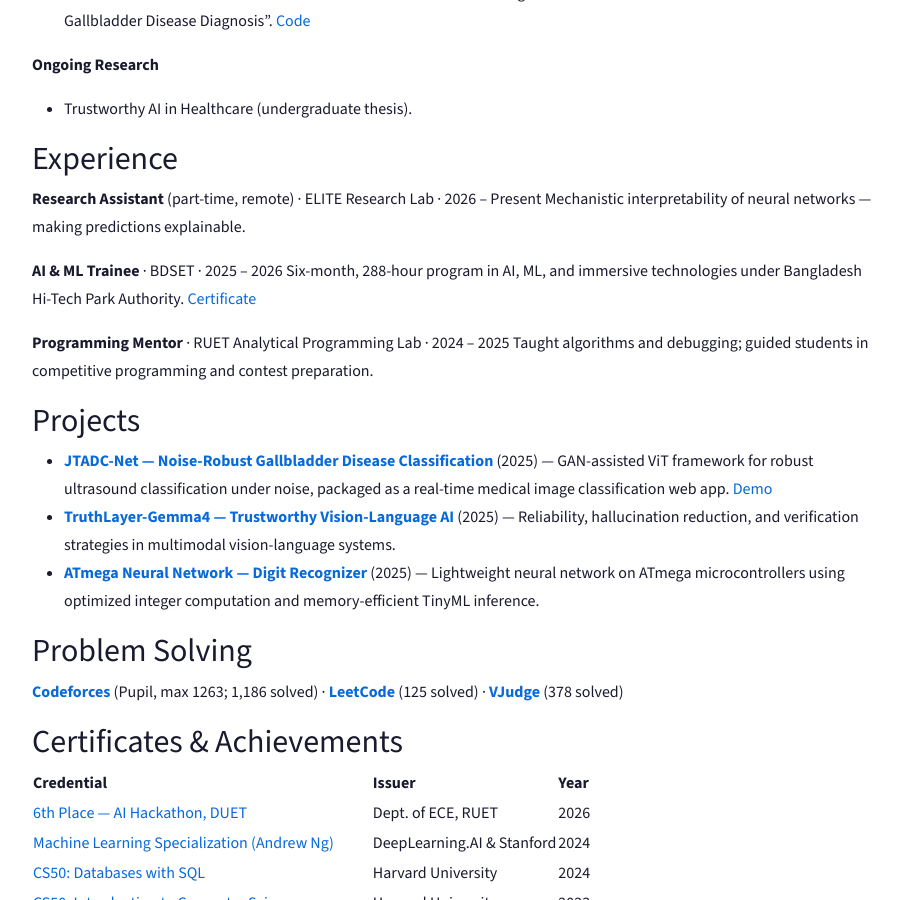
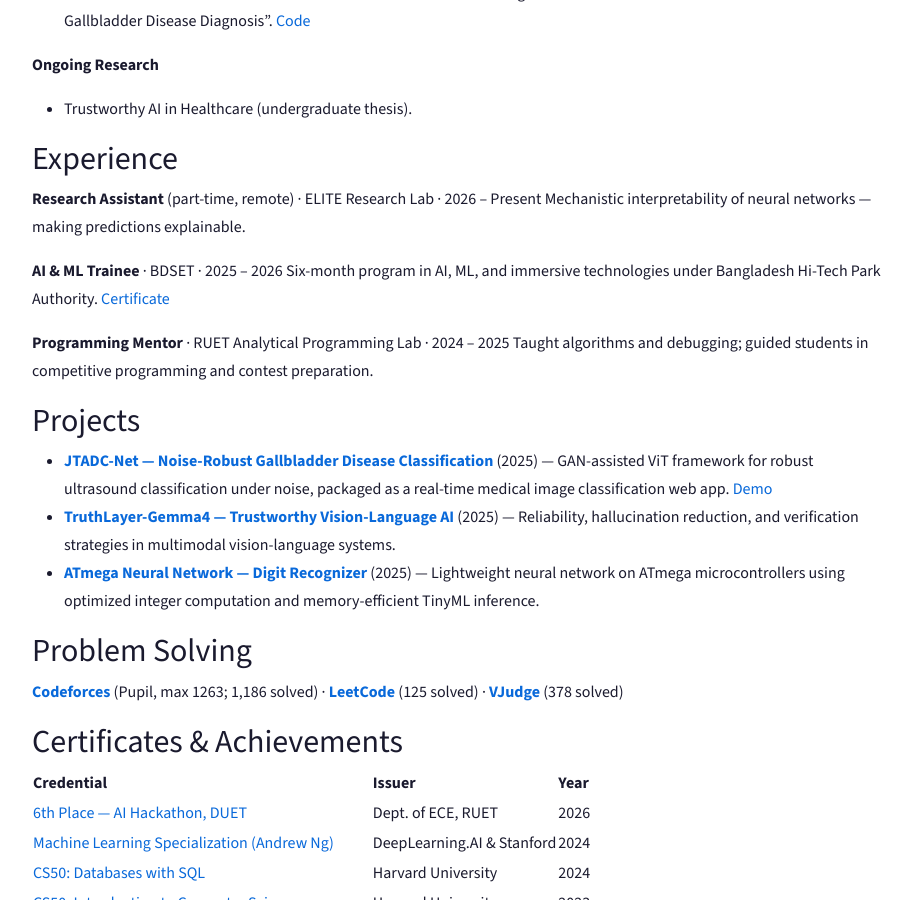
Before and after one commit to Md-Noman-Biswas/Md-Noman-Biswas.github.io, a Jekyll site: the page built from _pages/cv.md, in a window 1280 px wide and 900 px high, scrolled down 1883 px. Shown: the whole window, without its empty margins (182-1092 px from the left). Built offline with Jekyll 4.4.1, drawn with Linux system fonts in a browser that asks for light colours; a style sheet for code colours, icons or effects is not loaded.

Commit message:
Drop hour count from BDSET training description

```diff
--- a/_data/news.yml
+++ b/_data/news.yml
@@ -5,7 +5,7 @@
 - date: "Jul 2026"
   text: "Placed <strong>6th</strong> at the <strong>AI Hackathon</strong> hosted at DUET — <a href=\"/assets/pdf/Md_Noman_Biswas_Sibly_AI_Hackathon_DUET.pdf\">certificate</a> awarded by the Department of Electrical &amp; Computer Engineering, RUET."
 - date: "Jun 2026"
-  text: "Completed a <strong>288-hour, six-month training program</strong> in <em>AI for Immersive Technology</em> (AI, ML, DL, VR, AR, MR, XR) under the <strong>BDSET Project</strong>, Bangladesh Hi-Tech Park Authority, ICT Division — <a href=\"/assets/pdf/Md_Noman_Biswas_Sibly_BDSET_AI_Immersive_Tech.pdf\">certificate</a>."
+  text: "Completed a <strong>six-month training program</strong> in <em>AI for Immersive Technology</em> under the <strong>BDSET Project</strong>, Bangladesh Hi-Tech Park Authority, ICT Division — <a href=\"/assets/pdf/Md_Noman_Biswas_Sibly_BDSET_AI_Immersive_Tech.pdf\">certificate</a>."
 - date: "2026"
   text: "Joined the <strong>ELITE Research Lab</strong> as a part-time Research Assistant, working on <em>mechanistic interpretability</em> of neural networks."
 - date: "2026"
--- a/_pages/cv.md
+++ b/_pages/cv.md
@@ -78,7 +78,7 @@
 Mechanistic interpretability of neural networks — making predictions explainable.
 
 **AI & ML Trainee** &middot; BDSET &middot; 2025 – 2026
-Six-month, 288-hour program in AI, ML, and immersive technologies under Bangladesh Hi-Tech Park
+Six-month program in AI, ML, and immersive technologies under Bangladesh Hi-Tech Park
 Authority. [Certificate](/assets/pdf/Md_Noman_Biswas_Sibly_BDSET_AI_Immersive_Tech.pdf)
 
 **Programming Mentor** &middot; RUET Analytical Programming Lab &middot; 2024 – 2025
```
Also changed, not shown: 1 other file.
